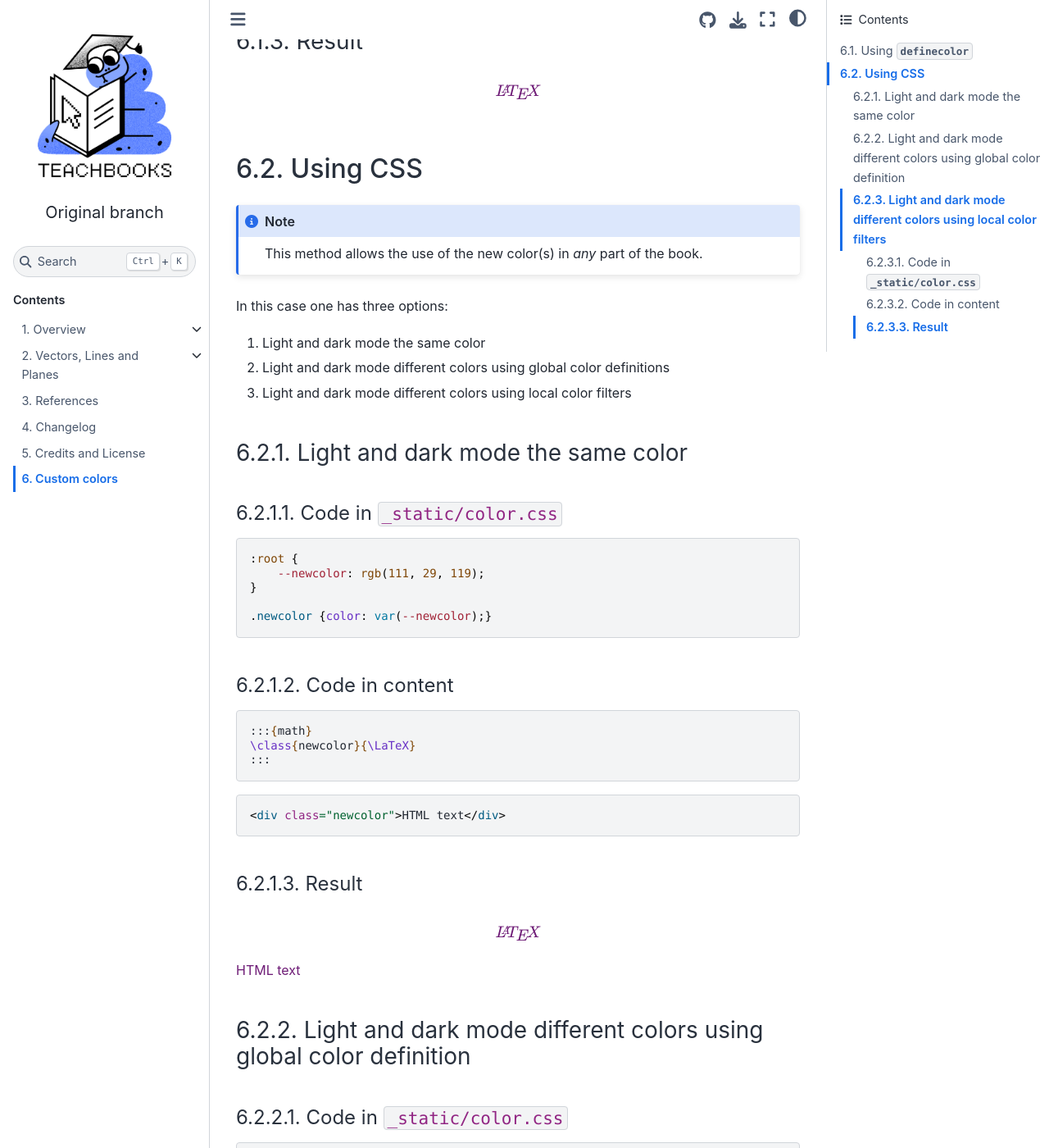
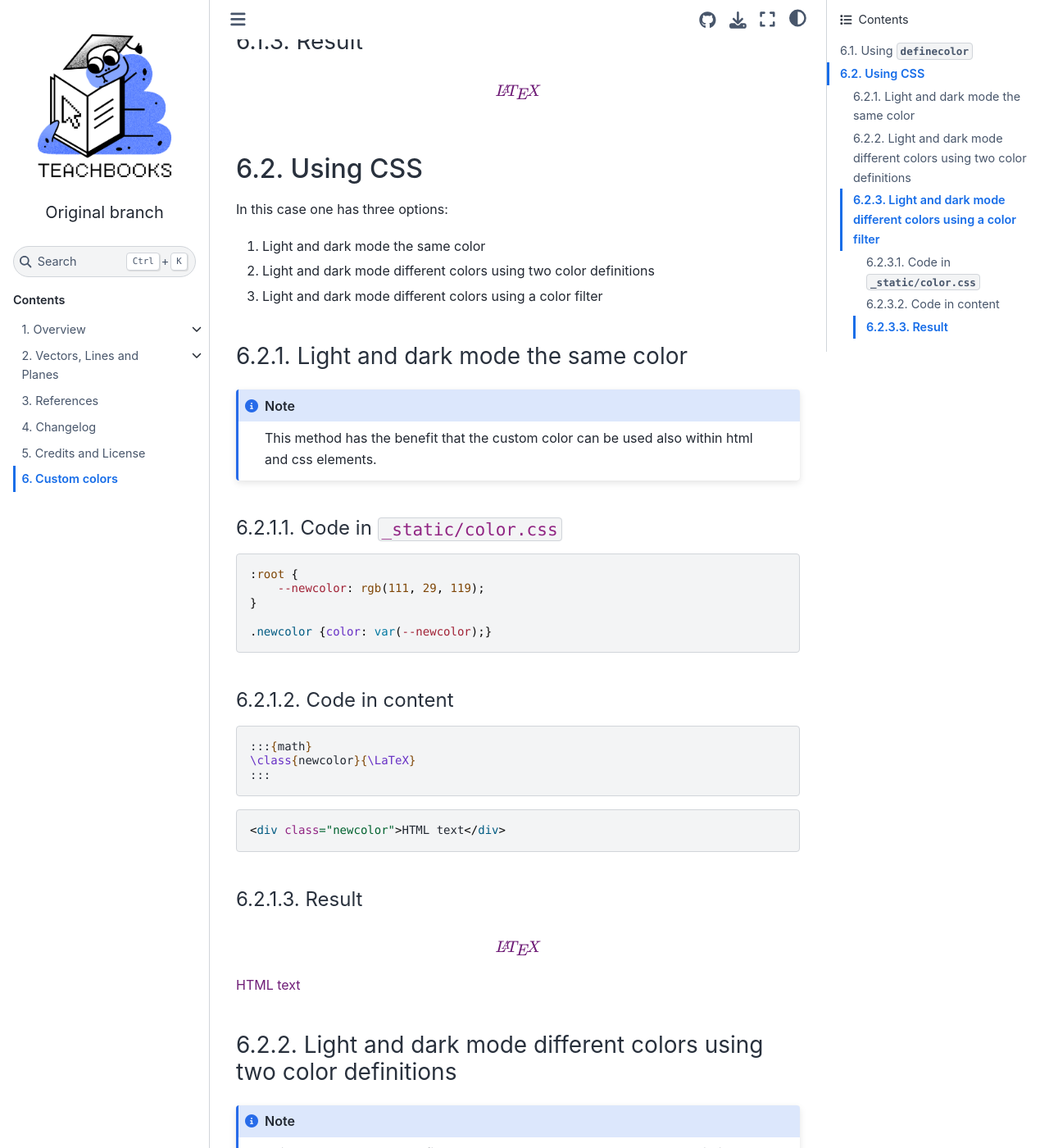
Before and after one commit to douden/test_book_from_template, a Jupyter Book: the page built from book/color.md, in a window 1280 px wide and 1400 px high, scrolled down 909 px. Shown: the whole window at 82% size. Built offline with Jupyter Book 1.0.4 settings and Sphinx 7.4.7 and the Sphinx Book theme 1.1.4, drawn with Linux system fonts in a browser that asks for light colours; pages that are not in the unit, such as notebooks, are missing from menus; comment, search, counter and statistics services are not loaded; some of the changed text lies outside the part shown.

Commit message:
Update color.md

```diff
--- a/book/color.md
+++ b/book/color.md
@@ -39,17 +39,17 @@ sphinx:
 
 ## Using CSS
 
-::::{note}
-This method allows the use of the new color(s) in _any_ part of the book.
-::::
-
 In this case one has three options:
 
 1. Light and dark mode the same color
-1. Light and dark mode different colors using global color definitions
-1. Light and dark mode different colors using local color filters
+1. Light and dark mode different colors using two color definitions
+1. Light and dark mode different colors using a color filter
 
 ### Light and dark mode the same color
+
+::::{note}
+This method has the benefit that the custom color can be used also within html and css elements.
+::::
 
 #### Code in `_static/color.css`
 
@@ -81,7 +81,12 @@ In this case one has three options:
 
 <div class="newcolor-same">HTML text</div>
 
-### Light and dark mode different colors using global color definition
+### Light and dark mode different colors using two color definitions
+
+::::{note}
+This method has the benefit that the custom colors can be used also within html and css elements with automatic changes when the mode changes from Light to dark or vice versa.
+::::
+
 
 #### Code in `_static/color.css`
 
@@ -117,7 +122,11 @@ html[data-theme="dark"] {
 
 <div class="newcolor">HTML text</div>
 
-### Light and dark mode different colors using local color filters
+### Light and dark mode different colors using a color filter
+
+::::{warning}
+This method has the benefit that the custom colors can only be used as a class.
+::::
 
 #### Code in `_static/color.css`
 
```
